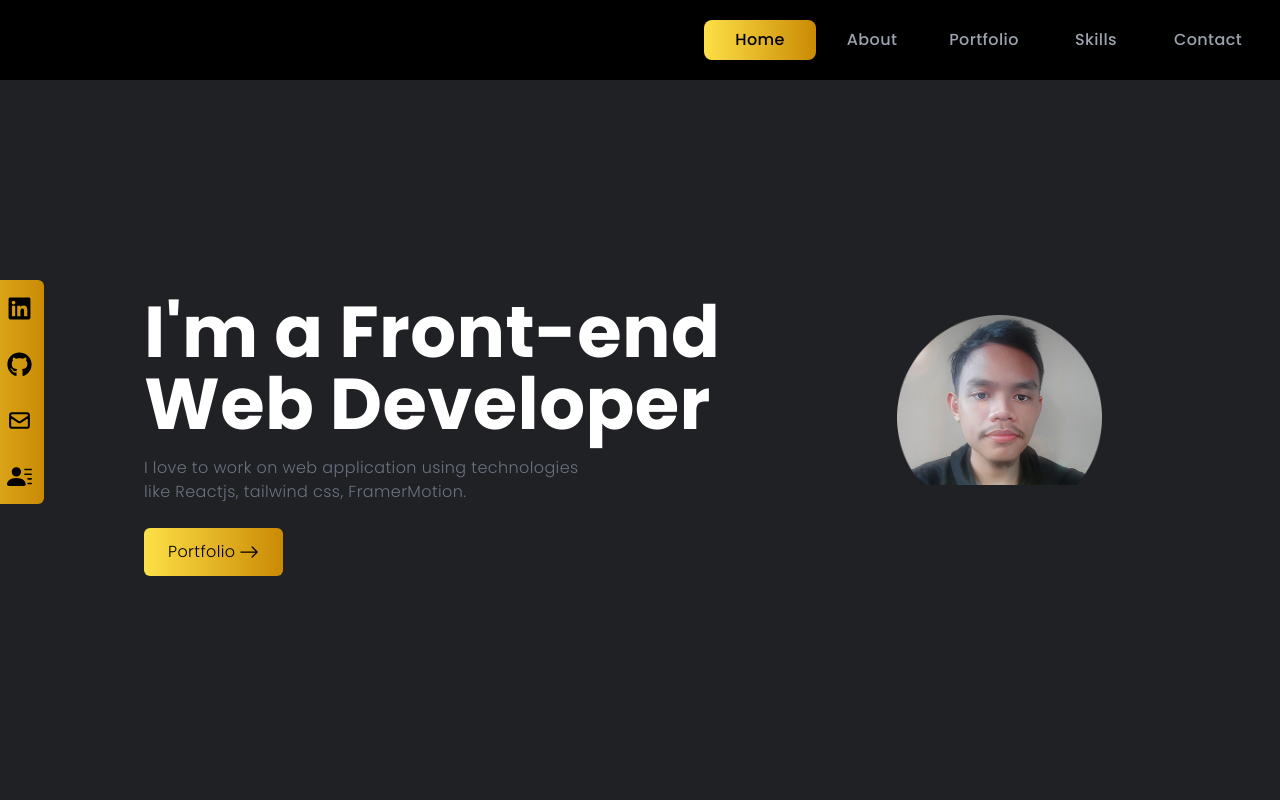
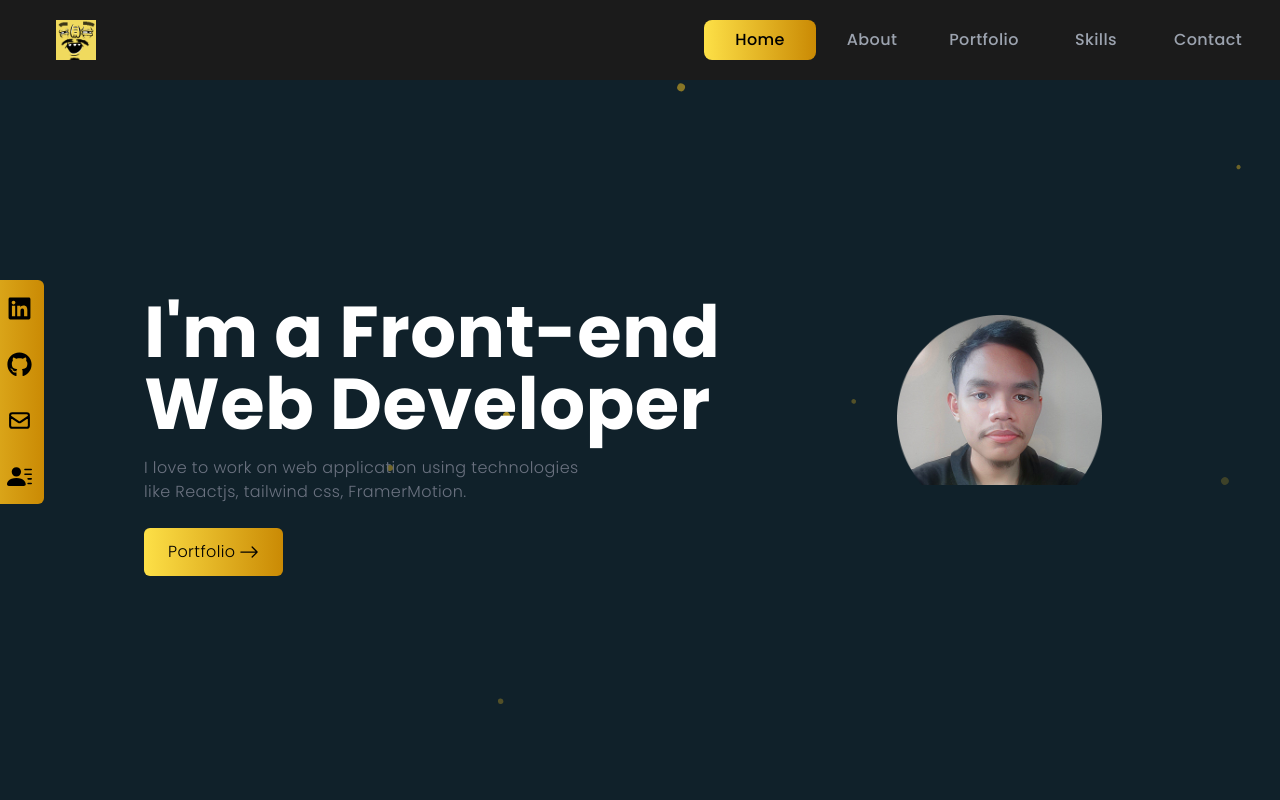
Before and after one commit to 4kent4/react-portfolio, a React (Create React App) app: page / in a window 1280 px wide. Shown: the top 800 px of the page. Built offline with nearby package versions, Linux system fonts and the light colour scheme.

Commit message:
added tsparticle

```diff
--- a/package.json
+++ b/package.json
@@ -14,7 +14,9 @@
 		"react-icons": "^4.7.1",
 		"react-intersection-observer": "^9.4.1",
 		"react-scripts": "5.0.1",
+		"react-tsparticles": "^2.9.3",
 		"tailwind-scrollbar-hide": "^1.1.7",
+		"tsparticles": "^2.9.3",
 		"web-vitals": "^2.1.4"
 	},
 	"scripts": {
--- a/src/App.js
+++ b/src/App.js
@@ -9,8 +9,9 @@ import Footer from "./components/Footer";
 
 const App = () => {
 	return (
-		<div className="tracking-wide font-light overflow-x-hidden">
+		<div className="bg-transparent z-10 tracking-wide font-light overflow-x-hidden">
 			<NavBar />
+
 			<Home />
 			<About />
 			<Portfolio />
--- a/src/components/Contact.jsx
+++ b/src/components/Contact.jsx
@@ -6,7 +6,7 @@ const Contact = () => {
 	return (
 		<div
 			id="contact"
-			className="w-full h-full md:h-screen bg-[#202124]  text-white"
+			className="w-full h-full md:h-screen bg-transparent text-white"
 		>
 			<div className="max-w-screen-lg p-4 mx-auto flex flex-col justify-center w-full h-full">
 				<div className="w-full h-full">
--- a/src/components/Footer.jsx
+++ b/src/components/Footer.jsx
@@ -1,8 +1,8 @@
 const Footer = () => {
 	return (
-		<div className="h-20 w-100 py-5 text-center bg-[#F1F1F1]">
-			<p className=" text-gray-500 ">KentFortich</p>
-			<p className=" text-gray-500 ">Copyright 2023 </p>
+		<div className="h-20 w-100 py-4 text-center bg-[#1b1b1b]">
+			<p className=" text-gray-300 ">KentFortich</p>
+			<p className=" text-gray-300 ">Copyright 2023 </p>
 		</div>
 	);
 };
--- a/src/components/Home.jsx
+++ b/src/components/Home.jsx
@@ -1,3 +1,4 @@
+import Particle from "./Particles";
 import HeroImage from "./subComponents/HeroImage";
 
 import HeroTextContent from "./subComponents/HeroTextContent";
@@ -6,9 +7,10 @@ const Home = () => {
 	return (
 		<div
 			id="home"
-			className="h-full md:h-screen w-full bg-[#202124] scroll-smooth scrollbar-hide"
+			className=" h-screen w-full bg-transparent scroll-smooth scrollbar-hide z-10"
 		>
-			<div className="max-w-screen-lg mx-auto flex flex-col items-center justify-center h-full px-4 md:flex-row text-white">
+			<Particle className="fix top-0 bottom-0 left-0 right-0 m-0 p-0 h-full w-full" />
+			<div className="max-w-screen-lg mx-auto flex flex-col items-center justify-center h-full px-4 md:flex-row text-white bg-transparent">
 				<HeroTextContent />
 				<div>
 					<HeroImage />
--- a/src/components/NavBar.jsx
+++ b/src/components/NavBar.jsx
@@ -1,6 +1,7 @@
 import { useState } from "react";
 import { motion } from "framer-motion";
 import { FaBars, FaTimes } from "react-icons/fa";
+import nice from "../assets/nice.png";
 
 const NavBar = () => {
 	const [navbar, setNavbar] = useState(false);
@@ -31,11 +32,9 @@ const NavBar = () => {
 	];
 
 	return (
-		<nav className="flex justify-between items-center w-screen h-20 px-4 z-50 text-white bg-black fixed">
-			<div>
-				<h1 className="hidden text-yellow-400 text-2xl font-signature ml-2">
-					Kent
-				</h1>
+		<nav className="flex justify-between items-center w-screen h-20 px-4 z-50 text-white bg-[#1b1b1b] fixed">
+			<div className="h-10 w-10 ml-10">
+				<img src={nice} alt="nice" />
 			</div>
 
 			<div className="hidden md:flex">
--- /dev/null
+++ b/src/components/Particles.jsx
@@ -0,0 +1,142 @@
+import Particles from "react-tsparticles";
+import { loadFull } from "tsparticles";
+
+const Particle = () => {
+	const particlesInit = async (main) => {
+		console.log(main);
+
+		// you can initialize the tsParticles instance (main) here, adding custom shapes or presets
+		// this loads the tsparticles package bundle, it's the easiest method for getting everything ready
+		// starting from v2 you can add only the features you need reducing the bundle size
+		await loadFull(main);
+	};
+
+	return (
+		<div>
+			<Particles
+				id="tsparticles"
+				init={particlesInit}
+				options={{
+					fullScreen: {
+						enable: true,
+						zIndex: -1,
+					},
+					particles: {
+						number: {
+							value: 10,
+							density: {
+								enable: false,
+								value_area: 500,
+							},
+						},
+						color: {
+							value: "#ecbe23",
+						},
+						shape: {
+							type: "circle",
+							options: {
+								sides: 3,
+							},
+						},
+						opacity: {
+							value: 0.8,
+							random: true,
+							anim: {
+								enable: false,
+								speed: 1,
+								opacity_min: 0.1,
+								sync: false,
+							},
+						},
+						size: {
+							value: 5,
+							random: true,
+							anim: {
+								enable: true,
+								speed: 40,
+								size_min: 1,
+								sync: false,
+							},
+						},
+						rotate: {
+							value: 0,
+							random: true,
+							direction: "random",
+							animation: {
+								enable: true,
+								speed: 5,
+								sync: false,
+							},
+						},
+						line_linked: {
+							enable: false,
+							distance: 700,
+							color: "#f0a400a1",
+							opacity: 0.4,
+							width: 1,
+						},
+						move: {
+							enable: true,
+							speed: 2,
+							direction: "none",
+							random: true,
+							straight: false,
+							out_mode: "out",
+							attract: {
+								enable: false,
+								rotateX: 600,
+								rotateY: 600,
+							},
+						},
+					},
+					interactivity: {
+						events: {
+							onhover: {
+								enable: false,
+								mode: ["grab"],
+							},
+							onclick: {
+								enable: false,
+								mode: "bubble",
+							},
+							resize: true,
+						},
+						modes: {
+							grab: {
+								distance: 400,
+								line_linked: {
+									opacity: 1,
+								},
+							},
+							bubble: {
+								distance: 400,
+								size: 40,
+								duration: 2,
+								opacity: 8,
+								speed: 3,
+							},
+							repulse: {
+								distance: 200,
+							},
+							push: {
+								particles_nb: 4,
+							},
+							remove: {
+								particles_nb: 2,
+							},
+						},
+					},
+					retina_detect: true,
+					background: {
+						color: "#10212a",
+						image: "",
+						position: "50% 50%",
+						repeat: "no-repeat",
+						size: "cover",
+					},
+				}}
+			/>
+		</div>
+	);
+};
+export default Particle;
--- a/src/components/Portfolio.jsx
+++ b/src/components/Portfolio.jsx
@@ -1,7 +1,4 @@
-import soundsurge from "../assets/soundsurge.png";
-import connectify from "../assets/connectify.png";
-import goalsetter from "../assets/goal-setter.png";
-import dalle from "../assets/dalle.png";
+import portfolios from "../constants/PortfolioData";
 import { motion, useAnimationControls } from "framer-motion";
 import { useInView } from "react-intersection-observer";
 import { useEffect } from "react";
@@ -34,41 +31,10 @@ const Portfolio = () => {
 		},
 	};
 
-	const portfolios = [
-		{
-			id: 1,
-			src: goalsetter,
-			des: "A simple goal setter application Built with MongoDB, Express, React, and Node.js. Deployed using Render and Netlify",
-			href: "https://github.com/4kent4/Mern-goal-setter",
-			demo: "https://mern-goal-setter.netlify.app/",
-		},
-		{
-			id: 2,
-			src: soundsurge,
-			des: "Modern and stylish Ecommerce landing page demo website, designed with a focus on  responsiveness. Built using ReactJS and CSS Deployed using Githubpage",
-			href: "https://github.com/4kent4/sound-surge-landing-page",
-			demo: "https://4kent4.github.io/sound-surge-landing-page/",
-		},
-		{
-			id: 3,
-			src: connectify,
-			des: "Connectify is a LinkedIn clone built with React, Redux, Material-UI, and Firebase. Deployed using Firebase",
-			href: "https://github.com/4kent4/Connectify",
-			demo: "https://connectify-dbb63.web.app/",
-		},
-		{
-			id: 4,
-			src: dalle,
-			des: "Developed using VITE, MERN stack OpenAI API Tailwind CSS. Deployed using Render and Netlify",
-			href: "https://github.com/4kent4/DALL-E-Clone",
-			demo: "https://kent-dall-e-clone.netlify.app/",
-		},
-	];
-
 	return (
 		<div
 			id="portfolio"
-			className="bg-gradient-to-b from-black to-gray-800 w-full text-white h-full py-20"
+			className="bg-transparent w-full text-white h-full py-20"
 		>
 			<div className="max-w-screen-lg p-4 mx-auto flex flex-col justify-center w-full h-full">
 				<div className="pb-8">
--- a/src/components/Skills.jsx
+++ b/src/components/Skills.jsx
@@ -2,7 +2,10 @@ import SkillsContent from "./subComponents/SkillsContent";
 
 const Skills = () => {
 	return (
-		<div id="skills" className="bg-[#202124] w-full h-full">
+		<div
+			id="skills"
+			className="bg-gradient-to-b from-gray-800 to-black w-full h-full"
+		>
 			<div className="pt-20 max-w-screen-lg mx-auto p-4 flex flex-col justify-center w-full text-white">
 				<div>
 					<p className="text-4xl font-bold border-b-4 border-yellow-500 p-2 inline">
--- a/src/components/subComponents/SkillsContent.jsx
+++ b/src/components/subComponents/SkillsContent.jsx
@@ -47,7 +47,7 @@ const SkillsContent = () => {
 					<motion.div
 						variants={variants}
 						key={id}
-						className={`bg-gradient-to-b from-black to-gray-800 shadow-md py-2 rounded-lg ${style}`}
+						className={`bg-[#1b1b1b] shadow-md py-2 rounded-lg ${style}`}
 						whileHover={{ scale: 1.1, transition: { duration: 0.3 } }}
 					>
 						<img src={src} alt="" className="w-20 mx-auto" />
--- /dev/null
+++ b/src/constants/PortfolioData.js
@@ -0,0 +1,37 @@
+import soundsurge from "../assets/soundsurge.png";
+import connectify from "../assets/connectify.png";
+import goalsetter from "../assets/goal-setter.png";
+import dalle from "../assets/dalle.png";
+
+const portfolios = [
+	{
+		id: 1,
+		src: goalsetter,
+		des: "A simple goal setter application Built with MongoDB, Express, React, and Node.js. Deployed using Render and Netlify",
+		href: "https://github.com/4kent4/Mern-goal-setter",
+		demo: "https://mern-goal-setter.netlify.app/",
+	},
+	{
+		id: 2,
+		src: soundsurge,
+		des: "Modern and stylish Ecommerce landing page demo website, designed with a focus on  responsiveness. Built using ReactJS and CSS Deployed using Githubpage",
+		href: "https://github.com/4kent4/sound-surge-landing-page",
+		demo: "https://4kent4.github.io/sound-surge-landing-page/",
+	},
+	{
+		id: 3,
+		src: connectify,
+		des: "Connectify is a LinkedIn clone built with React, Redux, Material-UI, and Firebase. Deployed using Firebase",
+		href: "https://github.com/4kent4/Connectify",
+		demo: "https://connectify-dbb63.web.app/",
+	},
+	{
+		id: 4,
+		src: dalle,
+		des: "Developed using VITE, MERN stack OpenAI API Tailwind CSS. Deployed using Render and Netlify",
+		href: "https://github.com/4kent4/DALL-E-Clone",
+		demo: "https://kent-dall-e-clone.netlify.app/",
+	},
+];
+
+export default portfolios;
```
Also changed, not shown: src/assets/nice.png (added), 1 other file (tests, documents, lock files or other folders).
